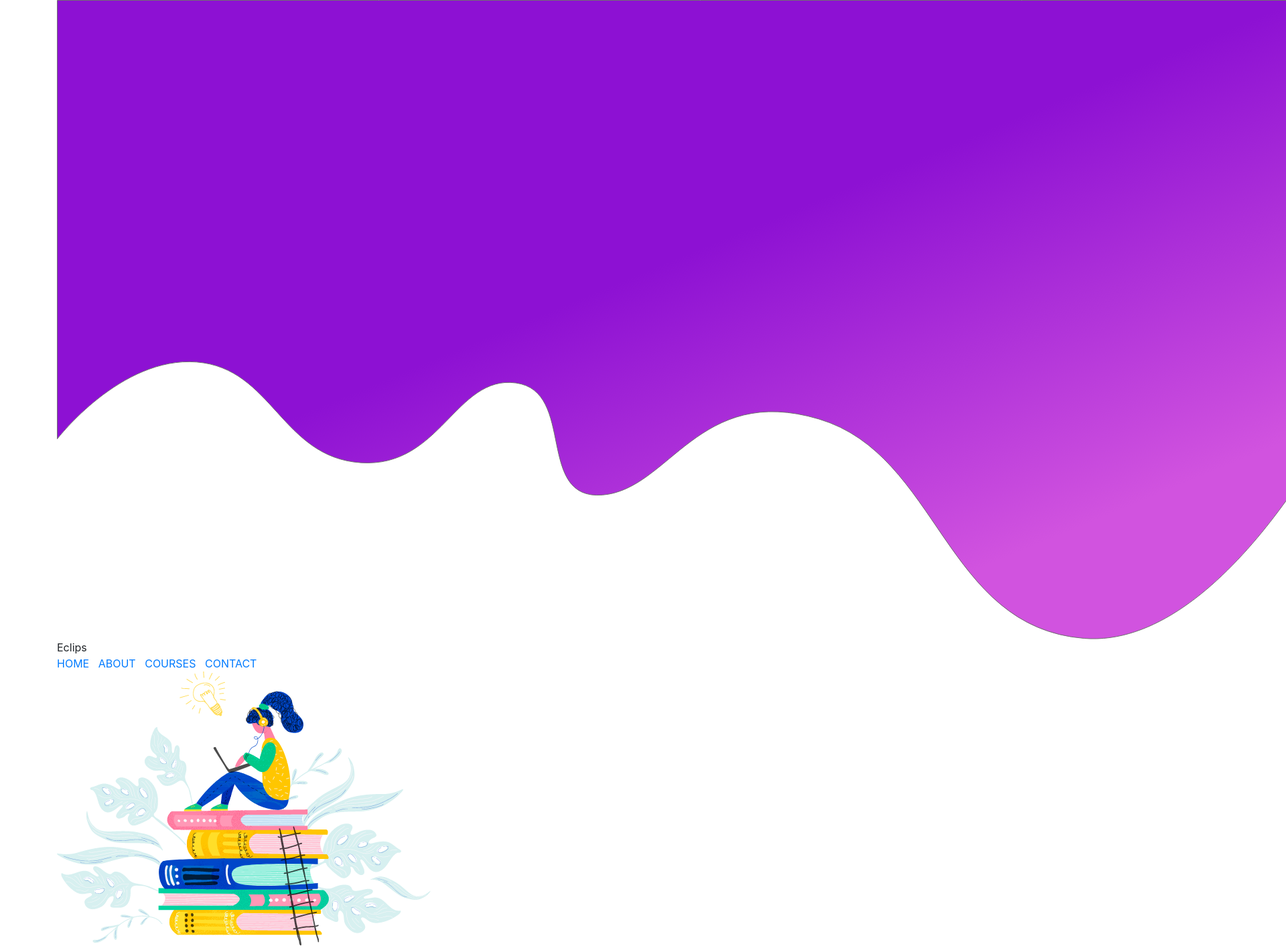
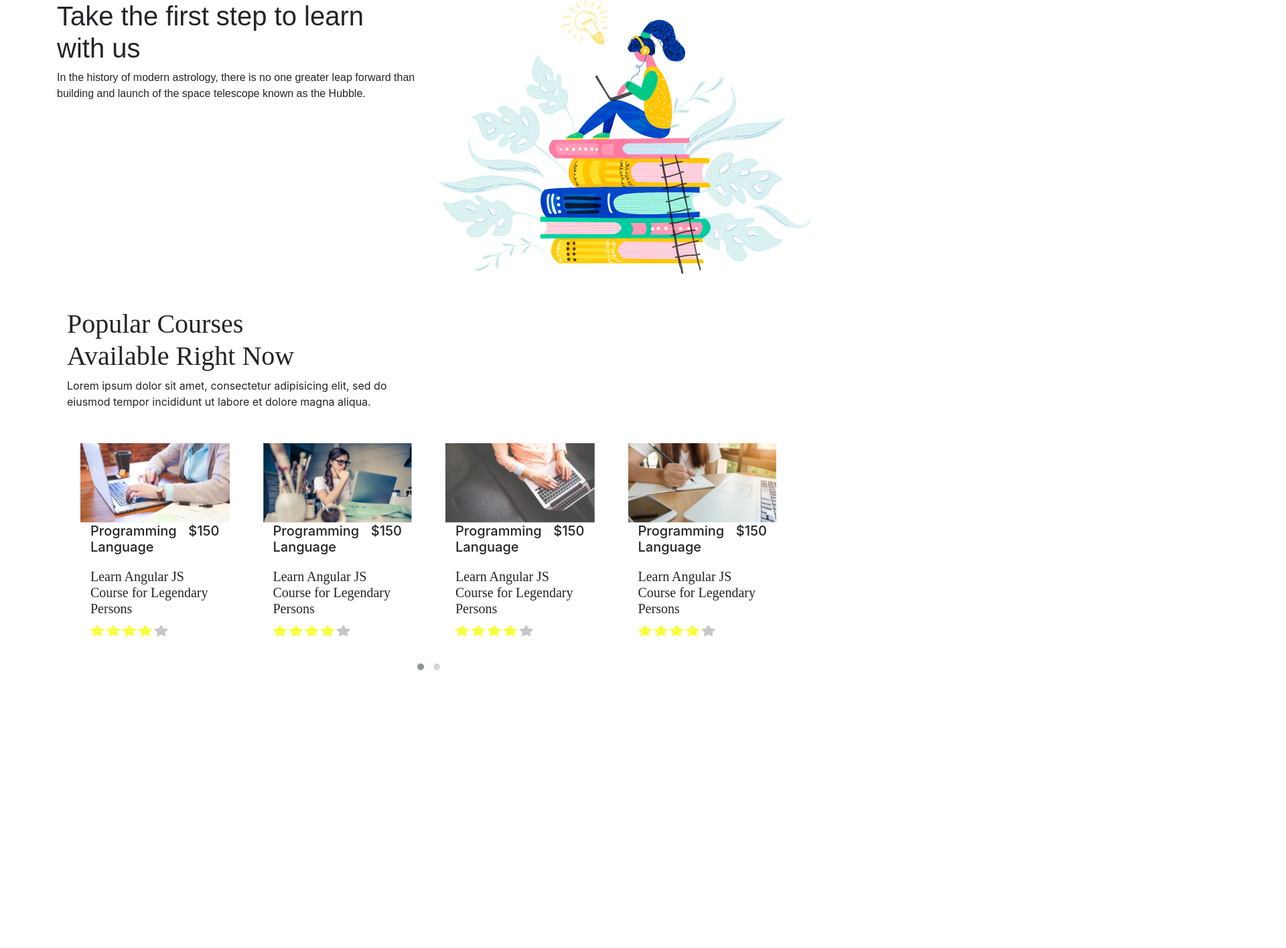
Before and after one commit to dilip562/Class_Website, a plain HTML site: page index.html in a window 1280 px wide. Shown: the top 1416 px of the page at 67% size, 1920 px wide, since content can reach past the window. After the commit the page ends 1310 px from the top, so only its background shows below. Drawn offline with nearby package versions, Linux system fonts and the light colour scheme.

Commit message:
bt changes

```diff
--- a/index.html
+++ b/index.html
@@ -18,15 +18,22 @@
     <!-- Page 1 start -->
     <section class="page1">
         <div class="container">
-            <img src="/images/bg.png" alt="bg">
-            <div class="topleft">Eclips</div>
-            <div class="topright">
-                <a href="#">HOME</a>&nbsp;&nbsp;
-                <a href="#">ABOUT</a>&nbsp;&nbsp;
-                <a href="#">COURSES</a>&nbsp;&nbsp;
-                <a href="#">CONTACT</a>
+            <div class="row ">
+                <div class="col-sm-6 bd">
+                    <div class="part1">
+                        <h1>Take the first step to learn with us</h1>
+                        <p>In the history of modern astrology, there is no one greater leap forward than building and
+                            launch of the space telescope known as the Hubble.</p>
+                    </div>
+                </div>
+                <div class="col-sm-6 bd">
+                    <div class="part2">
+                        <img src="/images/g1724.png" alt="img1" id="img1">
+                    </div>
+                </div>
             </div>
-            <img src="/images/g1724.png" alt="img1" id="img1">
+        </div>
+
         </div>
     </section>
 
--- a/style.css
+++ b/style.css
@@ -5,6 +5,9 @@
     margin: 0;
 }
 
+.part1 {
+    font-family: sans-serif;
+}
 
 .page2 {
     margin: 50px 0;
```
